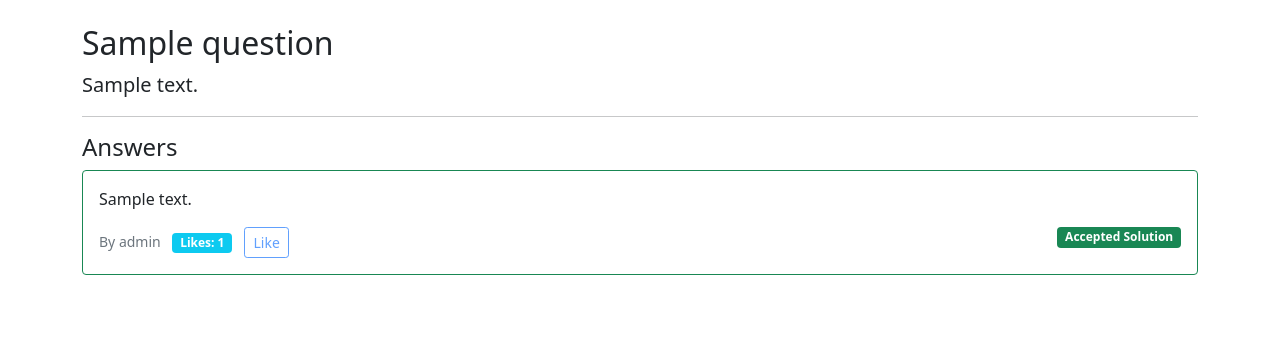
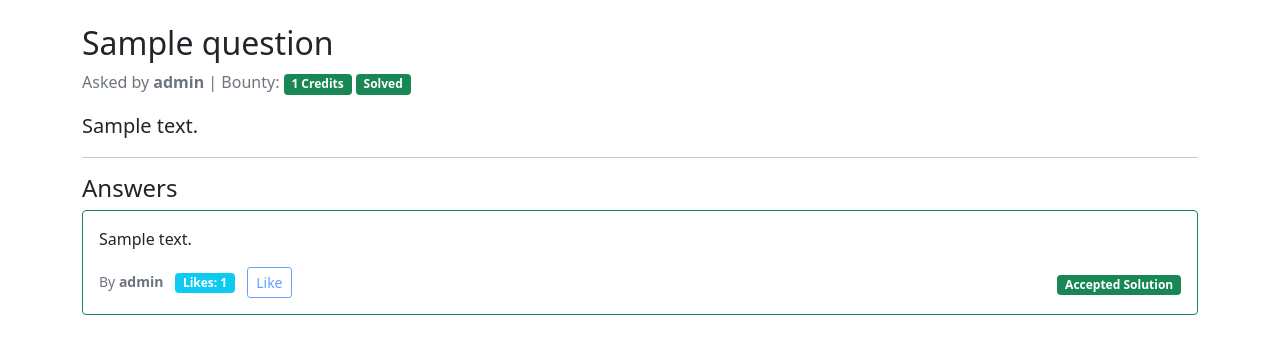
Before and after one commit to pyskaa0506/Secured-Homework-Help-Website, a Flask app: page /question/1 in a window 1280 px wide. Shown: the part 48-402 px from the top of the page. Run offline with Flask 3, Linux system fonts and the light colour scheme; a user stored in the database is signed in; tables that the repository leaves empty hold one stand-in row (values such as "Sample post").

Commit message:
Added user details for posted questions

```diff
--- a/source/app/templates/detail.html
+++ b/source/app/templates/detail.html
@@ -1,6 +1,17 @@
 {% extends "base.html" %}
 {% block content %}
     <h2>{{ question.title }}</h2>
+    <p class="text-muted">Asked by <strong>{{ question.author.username }}</strong>
+        {% if question.author.role == 'student' %}
+            <span class="badge bg-warning text-dark">Student</span>
+        {% elif question.author.role == 'helper' %}
+            <span class="badge bg-primary">Helper</span>
+        {% endif %}
+        | Bounty: <span class="badge bg-success">{{ question.bounty }} Credits</span>
+        {% if question.is_solved %}
+            <span class="badge bg-success">Solved</span>
+        {% endif %}
+    </p>
     <p class="lead">{{ question.content }}</p>
     <hr>
 
@@ -9,8 +20,10 @@
         <div class="card mb-2 {% if ans.is_accepted %}border-success{% endif %}">
             <div class="card-body">
                 <p>{{ ans.content }}</p>
+                <div class="d-flex justify-content-between align-items-center">
+                    <div>
                         <small class="text-muted">
-                    By {{ ans.author.username }}
+                            By <strong>{{ ans.author.username }}</strong>
                             {% if ans.author.role == 'helper' %}
                                 <span class="badge bg-primary">Helper</span>
                             {% elif ans.author.role == 'student' %}
@@ -22,13 +35,19 @@
                         <form method="POST" action="{{ url_for('main.like_answer', a_id=ans.id) }}" style="display:inline;">
                             <button type="submit" class="btn btn-sm btn-outline-primary ms-2" {% if liked %}disabled{% endif %}>Like</button>
                         </form>
+                    </div>
+                    <div>
                         {% if ans.is_accepted %}
-                    <span class="badge bg-success float-end">Accepted Solution</span>
+                            <span class="badge bg-success">Accepted Solution</span>
                         {% elif current_user.id == question.user_id and not question.is_solved %}
-                    <a href="{{ url_for('main.accept_answer', a_id=ans.id) }}" class="btn btn-sm btn-outline-success float-end">Accept</a>
+                            <a href="{{ url_for('main.accept_answer', a_id=ans.id) }}" class="btn btn-sm btn-outline-success">Accept</a>
                         {% endif %}
                     </div>
                 </div>
+            </div>
+        </div>
+    {% else %}
+        <p class="text-muted">No answers yet. Be the first to help!</p>
     {% endfor %}
 
     {% if not question.is_solved and current_user.role in ['helper', 'student'] %}
```
Lines whose indentation alone changed are shown as unchanged.
